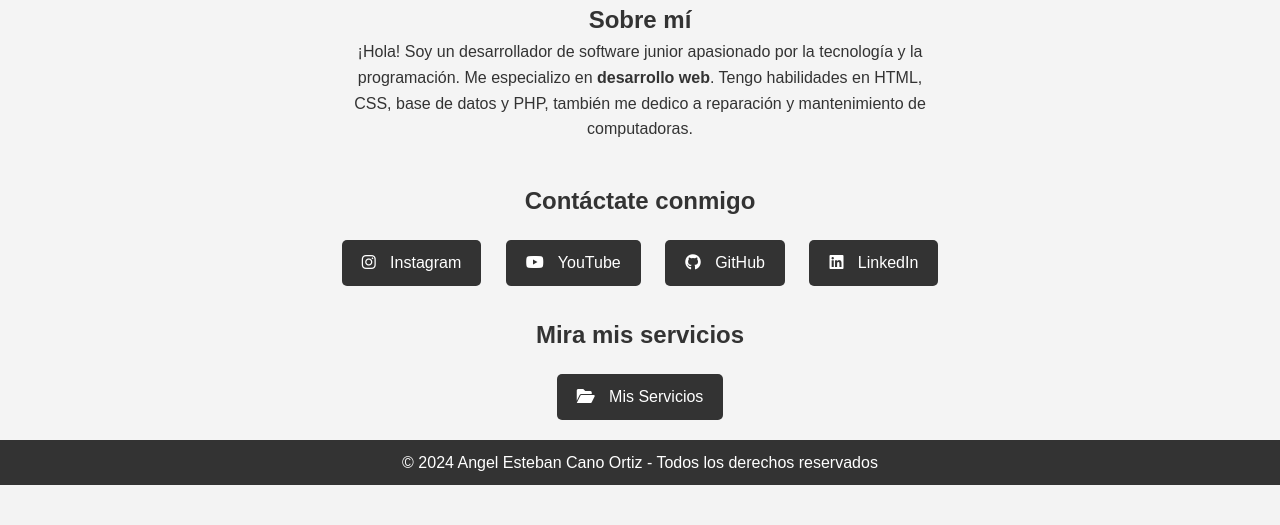
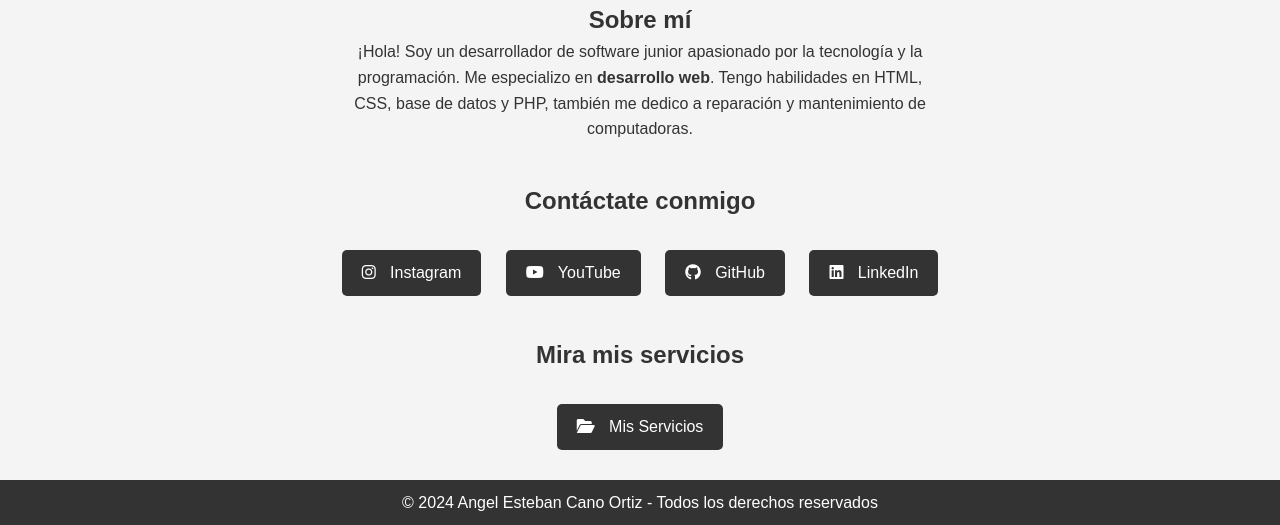
Before and after one commit to ANGEL3708/Home, a PHP site: page / in a window 1280 px wide. Shown: the part 313-838 px from the top of the page. Before the commit the page ends 798 px from the top, so only its background shows below. Run offline with PHP 8.4, Linux system fonts and the light colour scheme.

Commit message:
Update style.css

```diff
--- a/style.css
+++ b/style.css
@@ -57,7 +57,7 @@ h1 {
 
 .btn {
     display: inline-block;
-    margin: 0 10px;
+    margin: 10px;
     padding: 10px 20px;
     background-color: #333;
     color: white;
```
